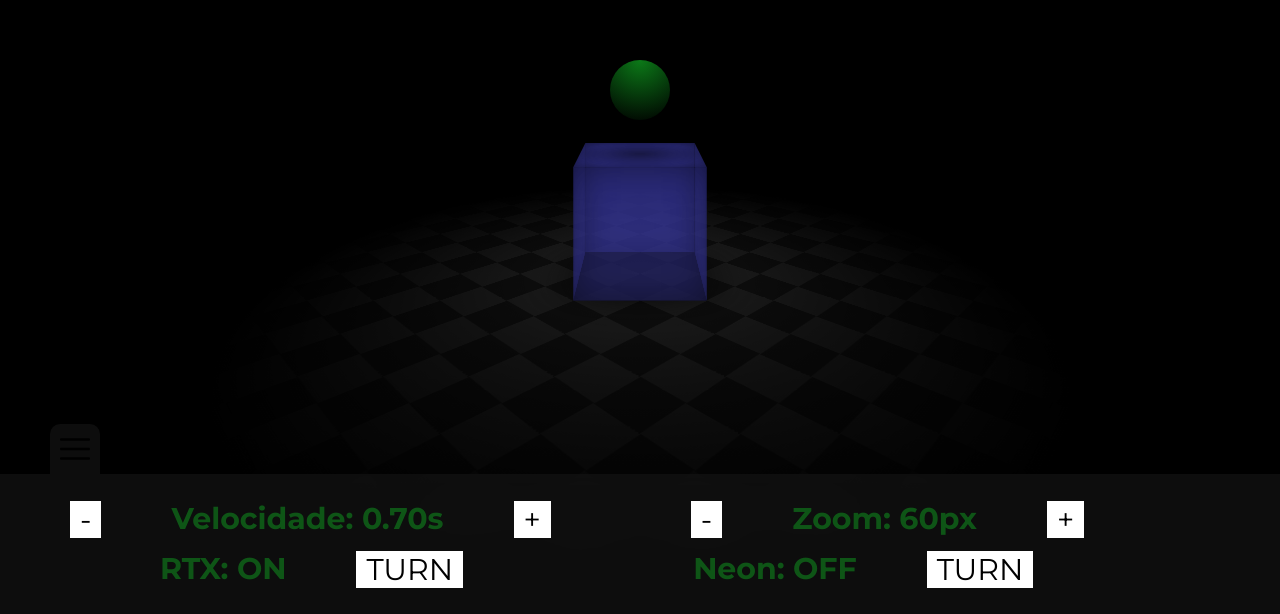
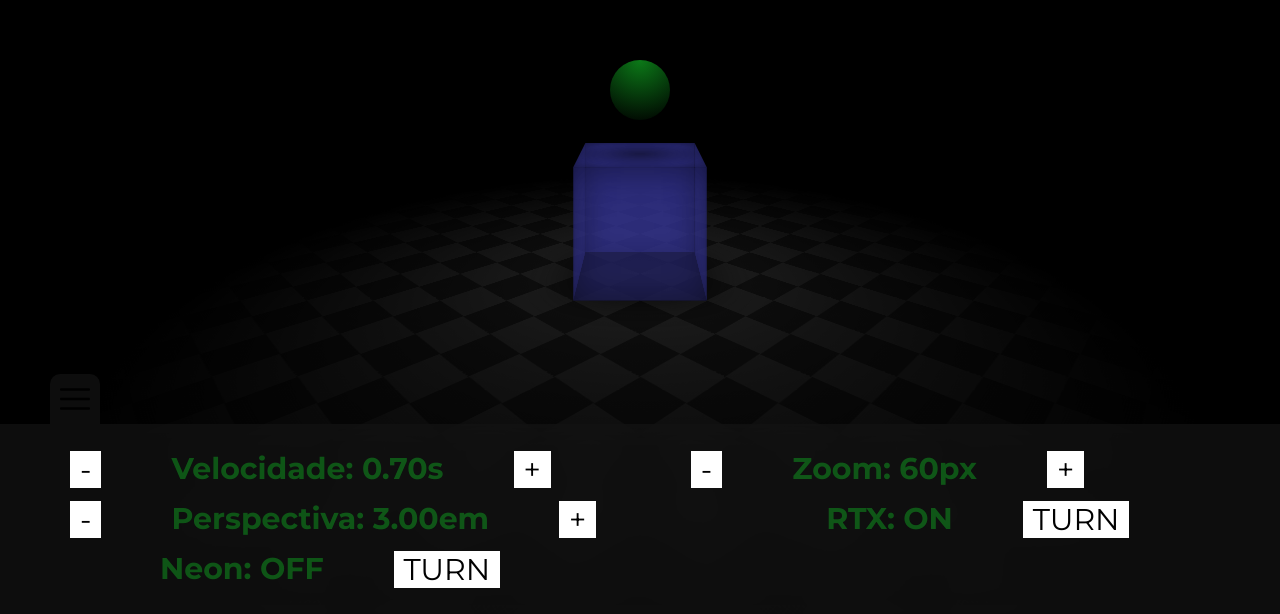
Before and after one commit to IgorRoc/3d, a plain HTML site: page index.html in a window 1280 px wide. Shown: the part 186-800 px from the top of the page. Drawn offline with Linux system fonts and the light colour scheme.

Commit message:
[add]: Button to change perspective

```diff
--- a/index.css
+++ b/index.css
@@ -9,6 +9,7 @@
     --ballBounce: .7s;
     --rotateSpeed: 20s;
     --fontSize: 60px;
+    --cameraHeight: 3em;
 }
 
 body{
@@ -23,7 +24,7 @@ body{
     font-size: var(--fontSize);
 
     perspective: 10em;
-    perspective-origin: 50% calc(50% - 3em);
+    perspective-origin: 50% calc(50% - var(--cameraHeight));
 }
 
 header{
@@ -106,7 +107,7 @@ header div h1{
 
 .floor-light{
     background-image:
-        radial-gradient(#0000, #000 55%),
+        radial-gradient(#0000, #000 65%),
         repeating-conic-gradient(
             from 45deg,
             #111 0deg 90deg, #222 90deg 180deg);
--- a/index.html
+++ b/index.html
@@ -22,6 +22,11 @@
             <span onclick="changeZoom(-5)">-</span>
             <h1>Zoom: 60px</h1>
             <span onclick="changeZoom(+5)">+</span>
+        </div>
+        <div id="alt">
+            <span onclick="changeHeight(-.5)">-</span>
+            <h1>Perspectiva: 3.00em</h1>
+            <span onclick="changeHeight(+.5)">+</span>
         </div>
         <div id="rtx">
             <span></span>
--- a/script.js
+++ b/script.js
@@ -1,11 +1,13 @@
 let speed = 0.7
 let zoom = 60
+let height = 3
 let shadow = true
 let neon = false
 let hidden = false
 
 const vel = document.getElementById('vel').children[1]
 const zoo = document.getElementById('zoo').children[1]
+const alt = document.getElementById('alt').children[1]
 const rtx = document.getElementById('rtx').children[1]
 const neo = document.getElementById('neo').children[1]
 
@@ -25,6 +27,15 @@ function changeZoom(value) {
 
     document.documentElement.style.setProperty('--fontSize', `${zoom}px`);
     zoo.innerText = `Zoom: ${zoom}px`
+}
+
+function changeHeight(value) {
+    height += value;
+
+    height = Math.min(Math.max(-20, height), 20);
+
+    document.documentElement.style.setProperty('--cameraHeight', `${height}em`);
+    alt.innerText = `Perspectiva: ${height.toFixed(2)}em`
 }
 
 function toggleRTX() {
```
